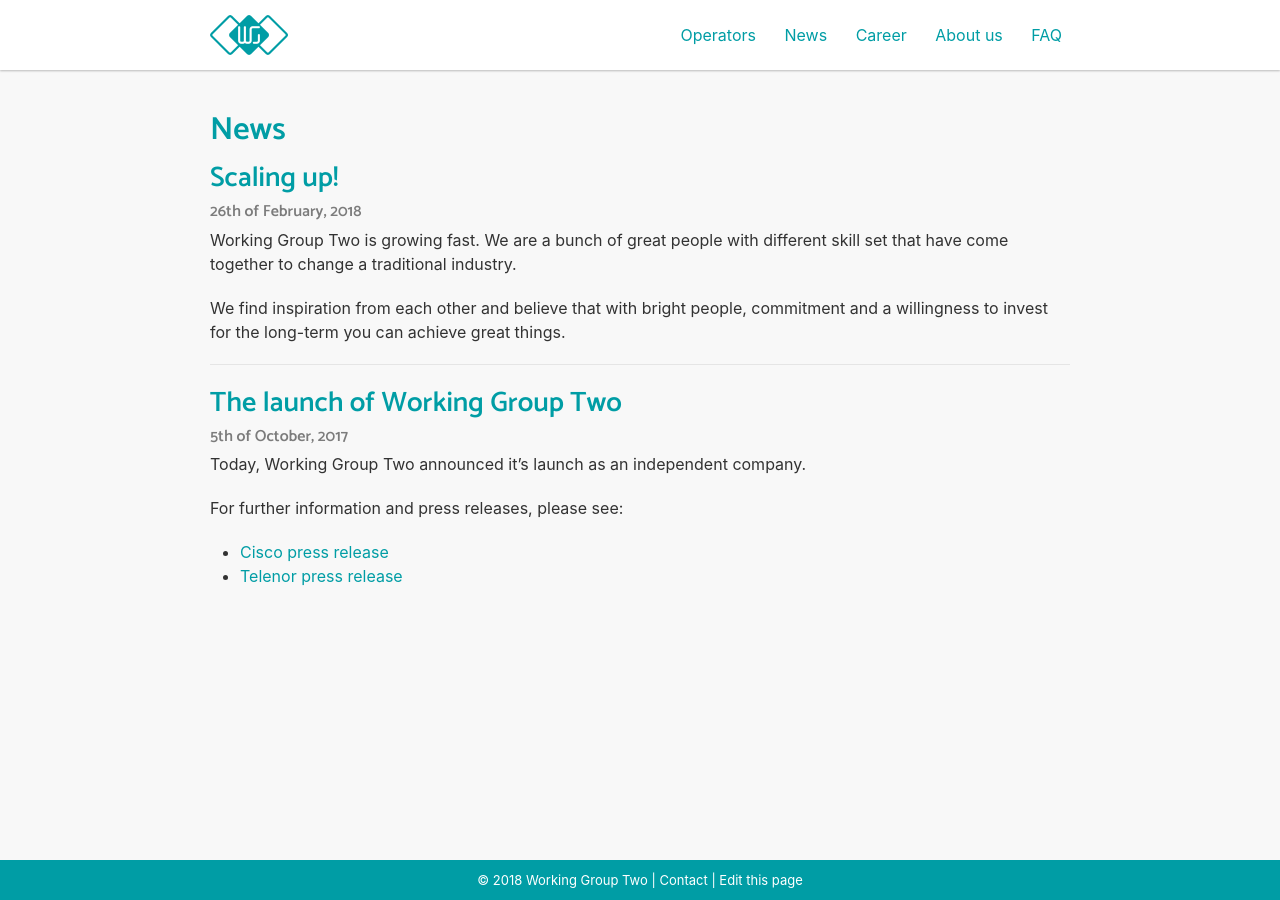
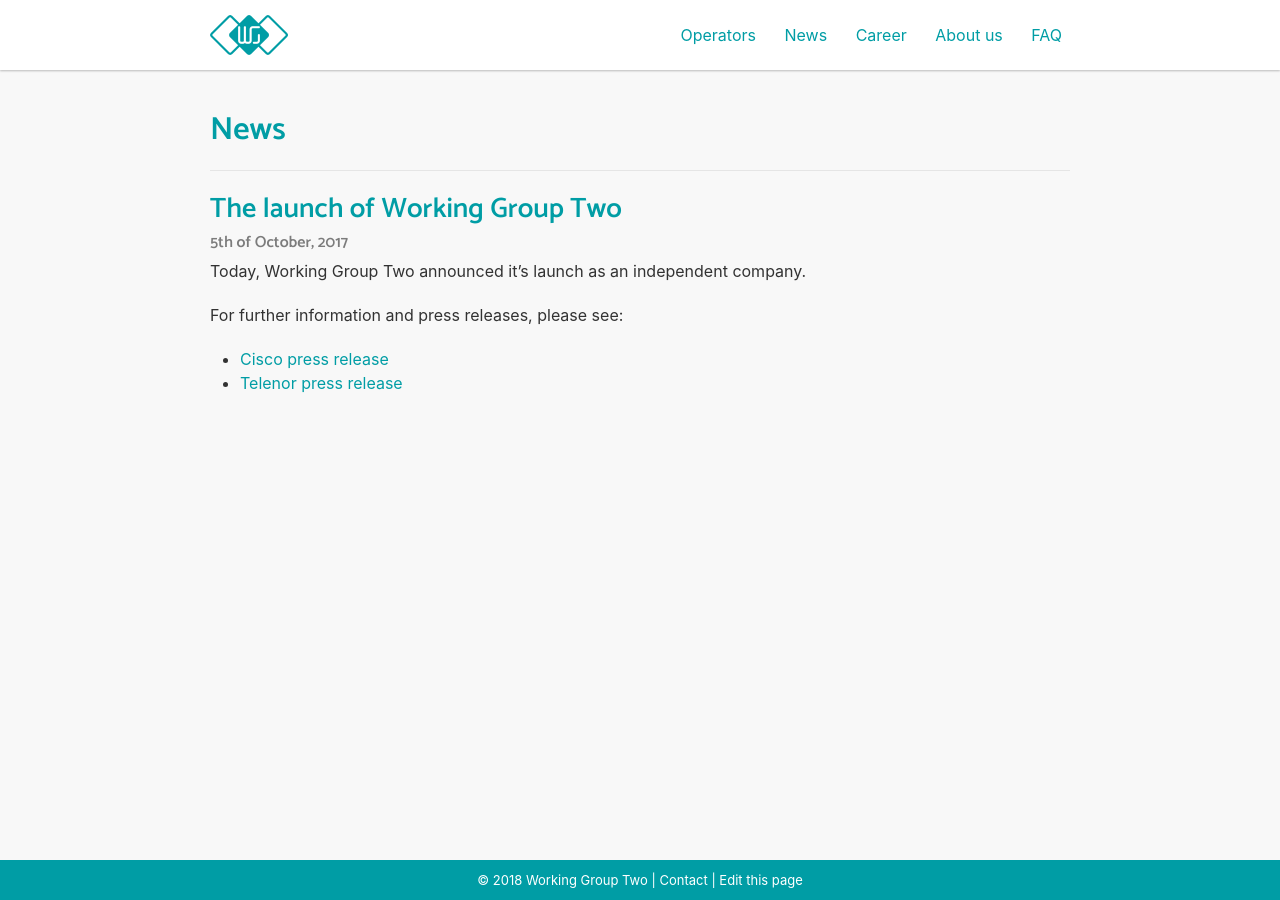
Before and after one commit to working-group-two/engineering-blog, a Jekyll site: the page built from pages/news.md, in a window 1280 px wide. Built offline with Jekyll 4.4.1, drawn with Linux system fonts in a browser that asks for light colours; nearby versions of some CDN libraries.

Commit message:
Update news.md
deleted one post - we will publish a new on on tuesday

```diff
--- a/pages/news.md
+++ b/pages/news.md
@@ -5,13 +5,6 @@
 ---
 
 # News
-
-## Scaling up!
-### 26th of February, 2018
-
-Working Group Two is growing fast. We are a bunch of great people with different skill set that have come together to change a traditional industry.
-
-We find inspiration from each other and believe that with bright people, commitment and a willingness to invest for the long-term you can achieve great things.
 
 ---
 
```
